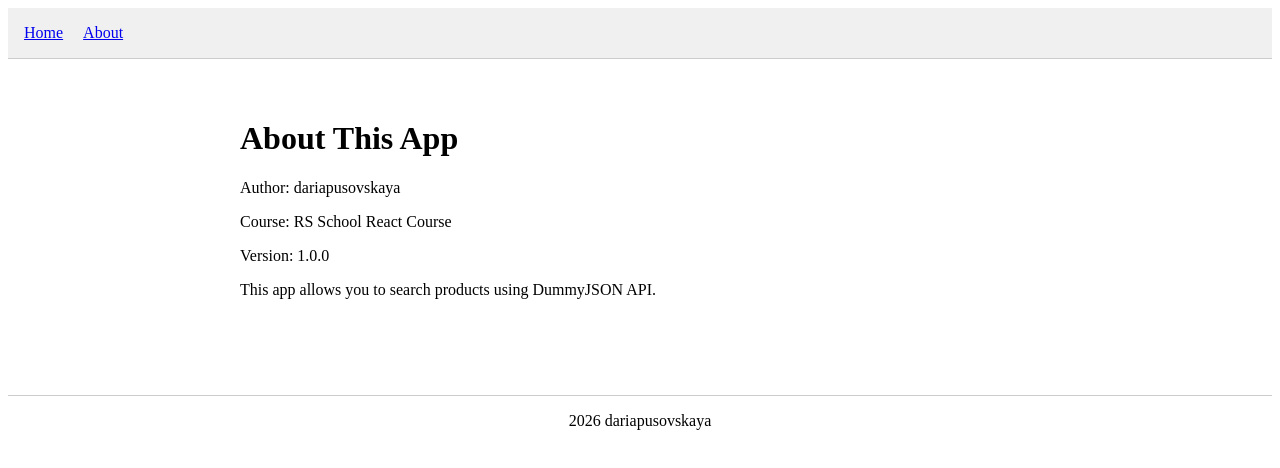
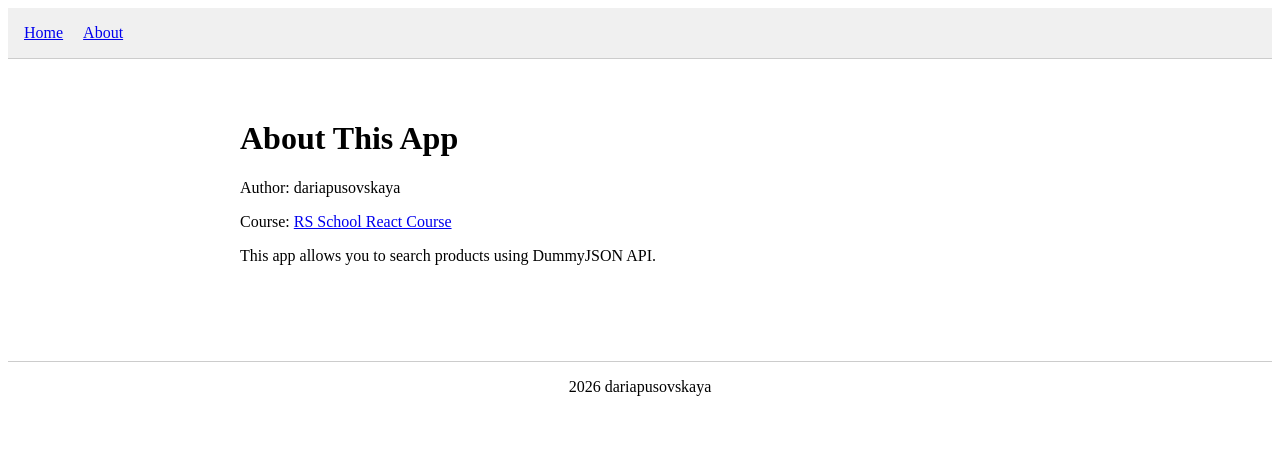
Before and after one commit to dariapusovskaya/RS-react, a React (Vite) app in the folder rs-react-app/: page /about in a window 1280 px wide. Shown: the top 468 px of the page. Built offline with nearby package versions, Linux system fonts and the light colour scheme.

Commit message:
add: react course link

```diff
--- a/rs-react-app/src/pages/AboutPage.tsx
+++ b/rs-react-app/src/pages/AboutPage.tsx
@@ -4,12 +4,15 @@ const AboutPage = () => {
       <h1>About This App</h1>
       <p>Author: dariapusovskaya</p>
       <p>
-        <a>
-        Course:
+        Course:{' '}
+        <a
+          href="https://rs.school/courses/reactjs"
+          target="_blank"
+          rel="noopener noreferrer"
+        >
           RS School React Course
         </a>
       </p>
-      <p>Version: 1.0.0</p>
       <p>This app allows you to search products using DummyJSON API.</p>
     </div>
   )
```
